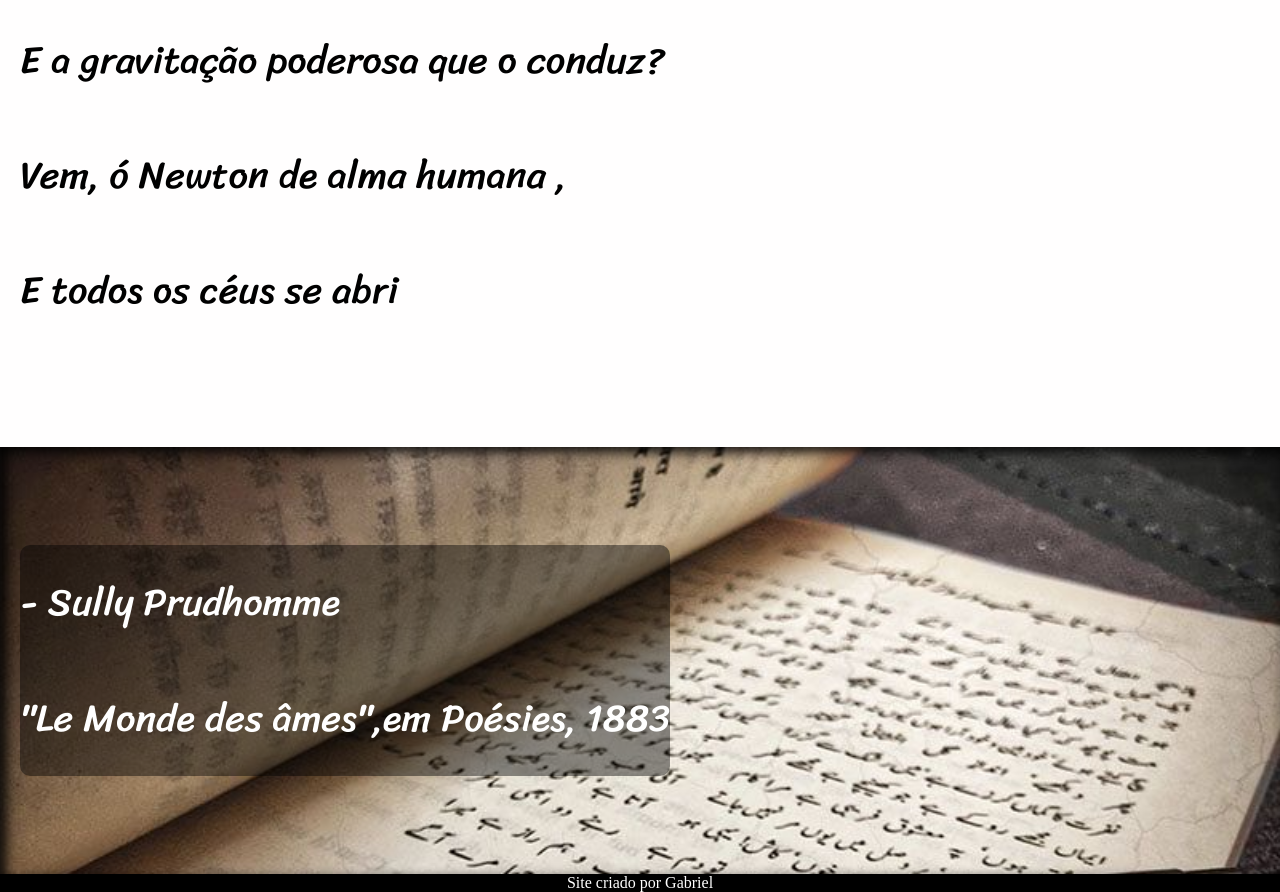
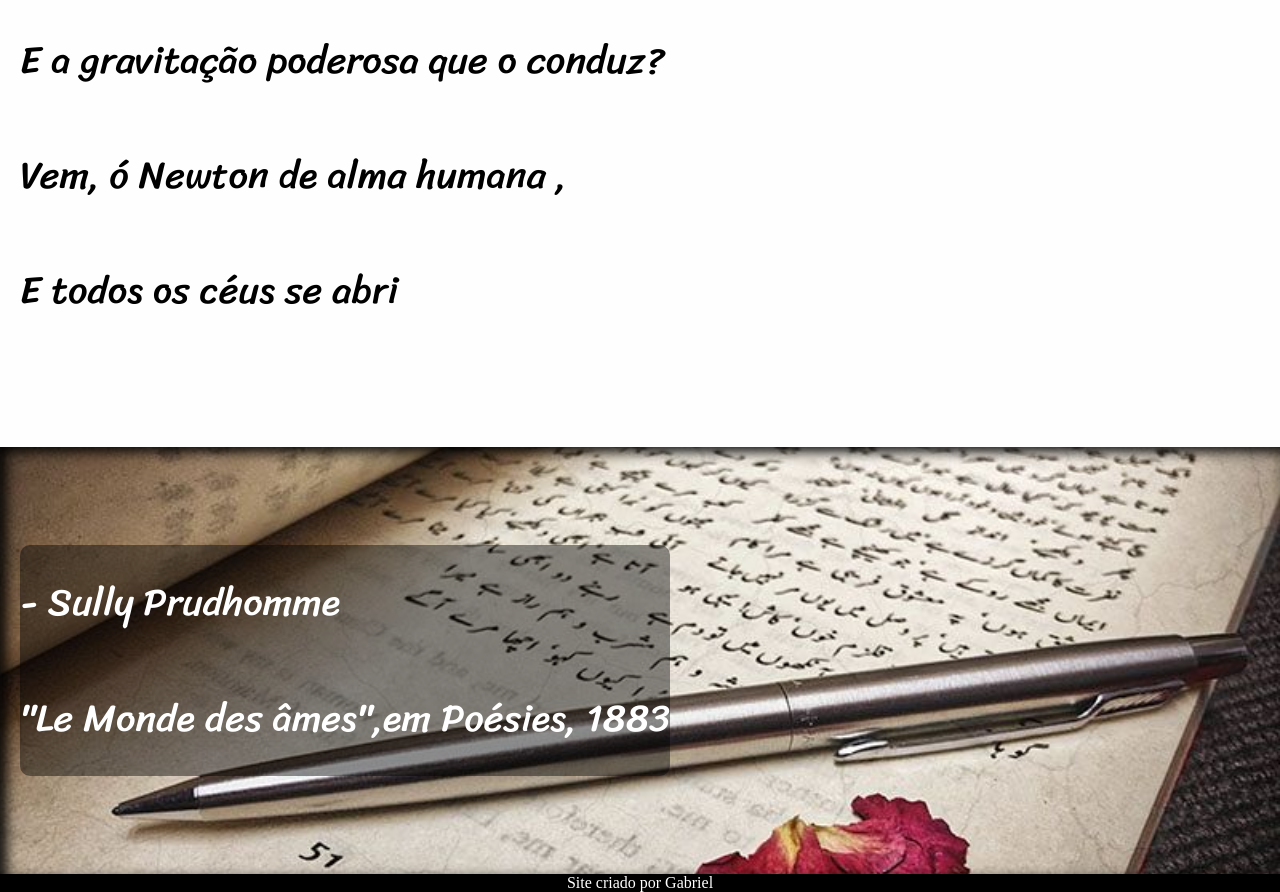
Before and after one commit to opaitaon-1/poesiaenewton, a plain HTML site: page index.html in a window 1280 px wide. Shown: the part 1755-2647 px from the top of the page. Drawn offline with Linux system fonts and the light colour scheme.

Commit message:
Update style.css

```diff
--- a/style.css
+++ b/style.css
@@ -92,8 +92,10 @@ section#imagem01 {
 
 section#imagem02 {
     background-image:url(8-livros-de-poesia-que-voc--n-o-pode-deixar-de-ler-.jpg) ;
-    background-size: cover;
-    background-position:top right ;
+    background-size: 100vw;
+    background-repeat: no-repeat;
+    background-position: center;
+
 }
 
 section#gif {
@@ -101,6 +103,6 @@ section#gif {
     background-attachment: local;
     background-size: 40vw;
     background-repeat: no-repeat;
-    background-position:center;
+    background-position:center right;
 
 }
```
